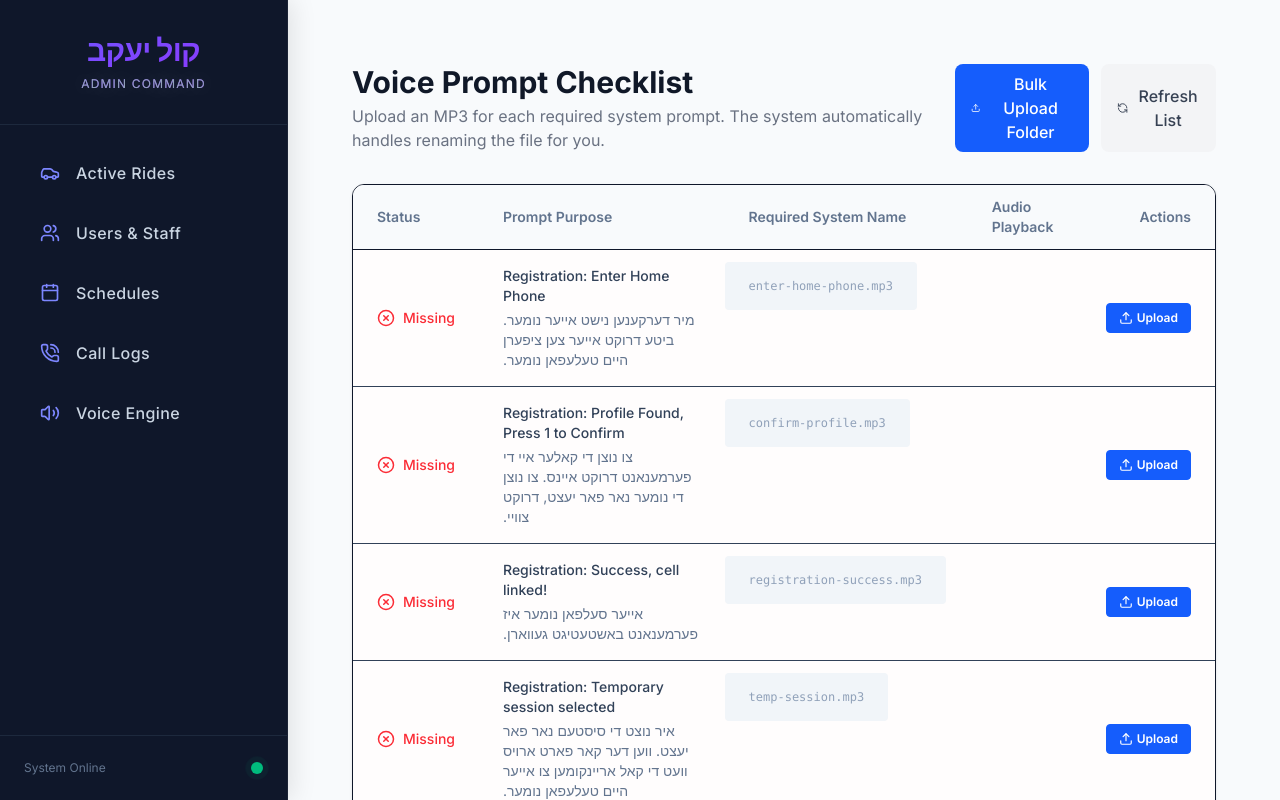
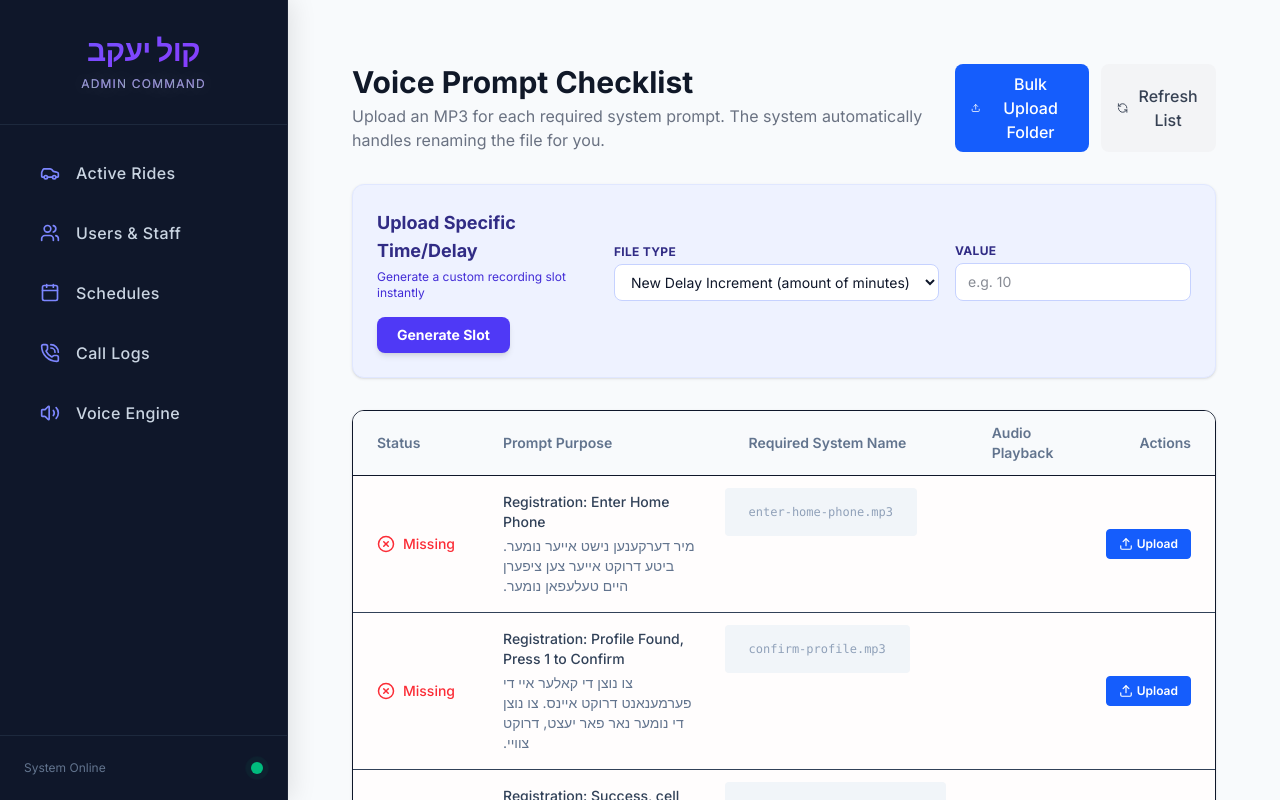
Before and after one commit to maamarmordechaibp/kol-yakov, a Next.js app: page /prompts in a window 1280 px wide. Built offline with nearby package versions, Linux system fonts and the light colour scheme; no server answers; the database is empty.

Commit message:
Migrate Delay Robocalling engine and audio parsing to support relative minute intervals

```diff
--- a/src/app/api/ivr/driver-menu/delay/process/route.ts
+++ b/src/app/api/ivr/driver-menu/delay/process/route.ts
@@ -28,28 +28,16 @@ export async function POST(req: Request) {
         // and just update delay_minutes. The frontend/IVR can calculate real departure!
         await supabase.from('daily_rides').update({ delay_minutes: totalDelay }).eq('id', rideId);
 
-        // Calculate the new time for the user audio:
-        const [hoursStr, minutesStr] = ride.estimated_departure_time.split(':');
-        let d = new Date();
-        d.setHours(parseInt(hoursStr), parseInt(minutesStr) + totalDelay, 0, 0);
-
-        // Format it
-        const newHHString = d.getHours().toString().padStart(2, '0');
-        const newMMString = d.getMinutes().toString().padStart(2, '0');
-
-        // Check if an MP3 exists for this specific time
+        // Check if an MP3 exists for this specific amount of minutes
         const { data: promptFiles } = await supabase.storage.from('prompts').list();
         const existingPrompts = promptFiles ? promptFiles.map(f => f.name) : [];
-        const targetFileName = `time-${newHHString}${newMMString}.mp3`;
+        const targetFileName = `min-${delayMinutes}.mp3`;
 
-        let timeAudioXML = '';
+        let minutesAudioXML = '';
         if (existingPrompts.includes(targetFileName)) {
-            timeAudioXML = playOrSay(targetFileName, 'די צייט');
+            minutesAudioXML = playOrSay(targetFileName, 'מינוט');
         } else {
-            const ampm = d.getHours() >= 12 ? 'PM' : 'AM';
-            let hr12 = d.getHours() % 12;
-            if (hr12 === 0) hr12 = 12;
-            timeAudioXML = `<Say voice="man">${hr12} ${newMMString} ${ampm}</Say>`;
+            minutesAudioXML = `<Say voice="man">${delayMinutes} minutes</Say>`;
         }
 
         // FIRE ROBOCALLS
@@ -58,14 +46,14 @@ export async function POST(req: Request) {
             for (const p of passengers) {
                 const targetPhone = (p.riders as any)?.phone;
                 if (targetPhone) {
-                    triggerOutboundCall(targetPhone, `/api/ivr/outbound/driver-delayed?hh=${newHHString}&mm=${newMMString}`);
+                    triggerOutboundCall(targetPhone, `/api/ivr/outbound/driver-delayed?mins=${delayMinutes}`);
                 }
             }
         }
 
         const xml = `
-           ${playOrSay('delay-success.mp3', 'איר האט סוקסעספול געשפעטיגט עיער ארויספאר צייט צו ')}
-           ${timeAudioXML}
+           ${playOrSay('delay-success.mp3', 'איר האט סוקסעספול פארשפעטיגט אויף נאך ')}
+           ${minutesAudioXML}
            <Hangup/>
         `;
         return generateVoiceXML(xml);
--- a/src/app/api/ivr/outbound/driver-delayed/route.ts
+++ b/src/app/api/ivr/outbound/driver-delayed/route.ts
@@ -5,29 +5,24 @@ import { createClient } from '@/lib/supabase/server';
 export async function POST(req: Request) {
     try {
         const url = new URL(req.url);
-        const timeHH = url.searchParams.get('hh') || '';
-        const timeMM = url.searchParams.get('mm') || '';
+        const mins = url.searchParams.get('mins') || '';
 
         const supabase = await createClient();
         const { data: promptFiles } = await supabase.storage.from('prompts').list();
         const existingPrompts = promptFiles ? promptFiles.map(f => f.name) : [];
 
-        const targetFileName = `time-${timeHH}${timeMM}.mp3`;
-        let timeAudioXML = '';
+        const targetFileName = `min-${mins}.mp3`;
+        let minutesAudioXML = '';
         if (existingPrompts.includes(targetFileName)) {
-            timeAudioXML = playOrSay(targetFileName, 'די צייט');
+            minutesAudioXML = playOrSay(targetFileName, 'מינוט');
         } else {
-            const hr = parseInt(timeHH);
-            const ampm = hr >= 12 ? 'PM' : 'AM';
-            let hr12 = hr % 12;
-            if (hr12 === 0) hr12 = 12;
-            timeAudioXML = `<Say voice="man">${hr12} ${timeMM} ${ampm}</Say>`;
+            minutesAudioXML = `<Say voice="man">${mins} minutes</Say>`;
         }
 
         // Play the automated alert message
         const xml = `
-            ${playOrSay('driver-is-delayed.mp3', 'א גוטן. מיר רופן צו לאזן וויסן אז די קאר וועט זיך פארשפעטיגן. דער דרייווער וועט ארויספארן אום')}
-            ${timeAudioXML}
+            ${playOrSay('driver-is-delayed.mp3', 'א גוטן. מיר רופן צו לאזן וויסן אז די קאר פארשפעטיגט אויף נאך ')}
+            ${minutesAudioXML}
             <Hangup/>
         `;
 
--- a/src/app/prompts/PromptsManager.tsx
+++ b/src/app/prompts/PromptsManager.tsx
@@ -9,10 +9,15 @@ type PromptDef = { filename: string, label: string, script?: string }
 export default function PromptsManager({ expectedPrompts, initialBucketFiles }: { expectedPrompts: PromptDef[], initialBucketFiles: string[] }) {
     const supabase = createClient()
     const [bucketFiles, setBucketFiles] = useState<string[]>(initialBucketFiles)
+    const [dynamicPrompts, setDynamicPrompts] = useState<PromptDef[]>([])
     const [uploadingTarget, setUploadingTarget] = useState<string | null>(null)
     const [isBulkUploading, setIsBulkUploading] = useState(false)
     const fileInputRef = useRef<HTMLInputElement>(null)
     const bulkInputRef = useRef<HTMLInputElement>(null)
+
+    // Custom Audio Generator State
+    const [customType, setCustomType] = useState<'minutes' | 'time'>('minutes')
+    const [customValue, setCustomValue] = useState('')
 
     async function fetchBucketState() {
         const { data } = await supabase.storage.from('prompts').list()
@@ -80,6 +85,36 @@ export default function PromptsManager({ expectedPrompts, initialBucketFiles }:
         return supabase.storage.from('prompts').getPublicUrl(filename).data.publicUrl + '?t=' + Date.now()
     }
 
+    function addCustomPrompt(e: React.FormEvent) {
+        e.preventDefault()
+        if (!customValue) return
+
+        let newPrompt: PromptDef
+
+        if (customType === 'minutes') {
+            newPrompt = {
+                filename: `min-${customValue}.mp3`,
+                label: `Delay Increment: ${customValue} Minutes`,
+                script: `אויף נאך ${customValue} מינוט`
+            }
+        } else {
+            const formattedFileName = `time-${customValue.replace(':', '')}.mp3` // e.g. time-0730.mp3
+            newPrompt = {
+                filename: formattedFileName,
+                label: `Departure Time: ${customValue}`,
+                script: `די צייט איז ${customValue}`
+            }
+        }
+
+        // Add to dynamic list if not already there
+        if (!dynamicPrompts.find(p => p.filename === newPrompt.filename) && !expectedPrompts.find(p => p.filename === newPrompt.filename)) {
+            setDynamicPrompts(prev => [newPrompt, ...prev])
+        }
+        setCustomValue('')
+    }
+
+    const allPrompts = [...dynamicPrompts, ...expectedPrompts]
+
     return (
         <div className="p-8 max-w-6xl">
             <div className="mb-8 flex justify-between items-center">
@@ -97,6 +132,36 @@ export default function PromptsManager({ expectedPrompts, initialBucketFiles }:
                     </button>
                 </div>
             </div>
+
+            {/* Custom Manual Prompt Generator */}
+            <form onSubmit={addCustomPrompt} className="mb-8 p-6 bg-indigo-50 border border-indigo-100 rounded-xl flex flex-wrap gap-4 items-end shadow-sm">
+                <div className="flex-1 min-w-[200px]">
+                    <h3 className="font-bold text-indigo-900 text-lg mb-1">Upload Specific Time/Delay</h3>
+                    <p className="text-xs text-indigo-700">Generate a custom recording slot instantly</p>
+                </div>
+
+                <div>
+                    <label className="block text-xs font-bold text-indigo-900 mb-1 tracking-wide uppercase">File Type</label>
+                    <select value={customType} onChange={e => { setCustomType(e.target.value as any); setCustomValue(''); }} className="w-full text-sm border border-indigo-200 rounded-lg px-3 py-2 bg-white focus:border-indigo-500 outline-none">
+                        <option value="minutes">New Delay Increment (amount of minutes)</option>
+                        <option value="time">New Departure Time (exact clock hour)</option>
+                    </select>
+                </div>
+
+                <div>
+                    <label className="block text-xs font-bold text-indigo-900 mb-1 tracking-wide uppercase">Value</label>
+                    {customType === 'minutes' ? (
+                        <input type="number" required min="1" placeholder="e.g. 10" value={customValue} onChange={e => setCustomValue(e.target.value)} className="w-full text-sm border border-indigo-200 rounded-lg px-3 py-2 bg-white focus:border-indigo-500 outline-none" />
+                    ) : (
+                        <input type="time" required value={customValue} onChange={e => setCustomValue(e.target.value)} className="w-full text-sm border border-indigo-200 rounded-lg px-3 py-2 bg-white focus:border-indigo-500 outline-none" />
+                    )}
+                </div>
+
+                <button type="submit" className="bg-indigo-600 hover:bg-indigo-700 text-white px-5 py-2 rounded-lg font-bold text-sm shadow-md transition-colors btn-animate">
+                    Generate Slot
+                </button>
+            </form>
+
 
             {/* Hidden file input used for the specific row uploads */}
             <input
@@ -119,7 +184,7 @@ export default function PromptsManager({ expectedPrompts, initialBucketFiles }:
                         </tr>
                     </thead>
                     <tbody className="divide-y text-slate-700">
-                        {expectedPrompts.map(prompt => {
+                        {allPrompts.map(prompt => {
                             const isUploaded = bucketFiles.includes(prompt.filename);
                             const isCurrentlyUploading = uploadingTarget === prompt.filename;
 
--- a/src/app/prompts/page.tsx
+++ b/src/app/prompts/page.tsx
@@ -55,7 +55,7 @@ export default async function PromptsPage() {
         { filename: 'passengers.mp3', label: 'Driver Menu: "...passengers today"', script: 'פאסאזשירן פאר היינט.' },
         { filename: 'driver-menu.mp3', label: 'Driver Menu Intro ("Press 1 to depart")', script: 'צו לאזן וויסן אז איר פארט יעצט ארויס ביטע דרוקט איינס. צו אפזאגן דעם קאר פאר היינט דרוקט צוויי. צו נעמען וואקאציע פאר אפאר טעג דרוקט דריי. צו שפעטיגן אייער ארויספאר צייט, דרוקט פיר.' },
         { filename: 'delay-how-many-minutes.mp3', label: 'Driver Delay Menu: How many minutes?', script: 'פאר וויפיל מינוט שפעטיגט איר? ביטע דרוקט די נומער, נאכגעפאלגט מיטן פאונד קנעפל.' },
-        { filename: 'delay-success.mp3', label: 'Driver Delay Menu: Success', script: 'איר האט סוקסעספול געשפעטיגט עיער ארויספאר צייט צו ' },
+        { filename: 'delay-success.mp3', label: 'Driver Delay Menu: Success', script: 'איר האט סוקסעספול פארשפעטיגט אויף נאך ' },
 
         { filename: 'vacation-prompt-intro.mp3', label: 'Driver Menu: Press 3 for Vacation Intro', script: 'צו רעפארטן אז איר פארט אוועק אויף וואקאציע, דרוקט דריי.' },
         { filename: 'vacation-how-many-days.mp3', label: 'Vacation Menu: How many days?', script: 'פאר וויפיל טעג דארפט איר וואקאציע? ביטע דרוקט די נומער פון טעג, נאכגעפאלגט מיטן פאונד קנעפל.' },
@@ -65,7 +65,7 @@ export default async function PromptsPage() {
 
         // Outbound Auto-Dial Alerts
         { filename: 'driver-is-outside.mp3', label: 'OUTBOUND ALERT: Driver Departs', script: 'א גוטן. מיר רופן צו לאזן וויסן אז דער קאר איז יעצט ארויסגעפארן. ביטע קומט אראפ. צו פארן מיט ' },
-        { filename: 'driver-is-delayed.mp3', label: 'OUTBOUND ALERT: Driver Delayed', script: 'א גוטן. מיר רופן צו לאזן וויסן אז די קאר וועט זיך פארשפעטיגן. דער דרייווער וועט ארויספארן אום' },
+        { filename: 'driver-is-delayed.mp3', label: 'OUTBOUND ALERT: Driver Delayed', script: 'א גוטן. מיר רופן צו לאזן וויסן אז די קאר פארשפעטיגט אויף נאך ' },
         { filename: 'staff-reassign-alert.mp3', label: 'OUTBOUND ALERT: Staff Reassigned', script: 'א גוטן. אייער פריערדיגע דרייווער האט אפגעזאגט דעם קאר פאר היינט. אייער פלאץ איז אטאמאטיש אריבערגעפירט געווארן צו דעם דרייווער: ' },
     ]
 
```
